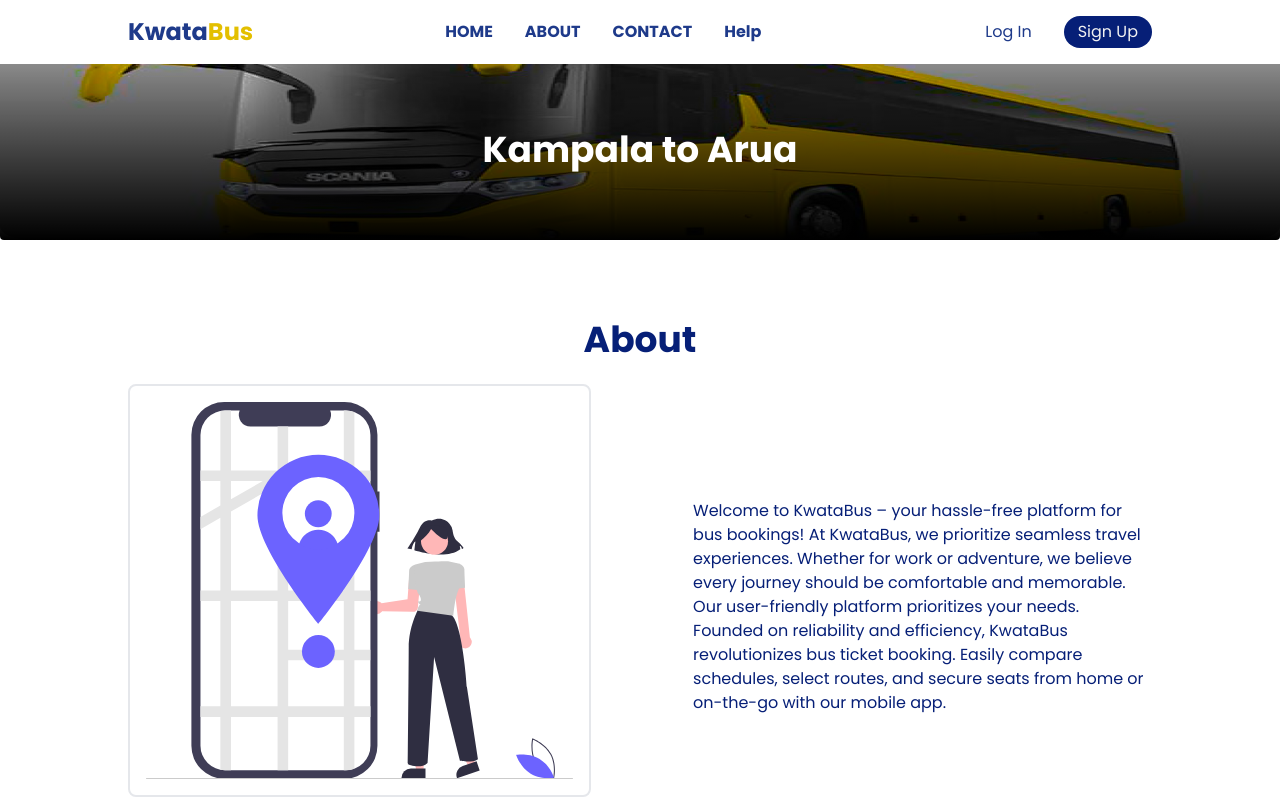
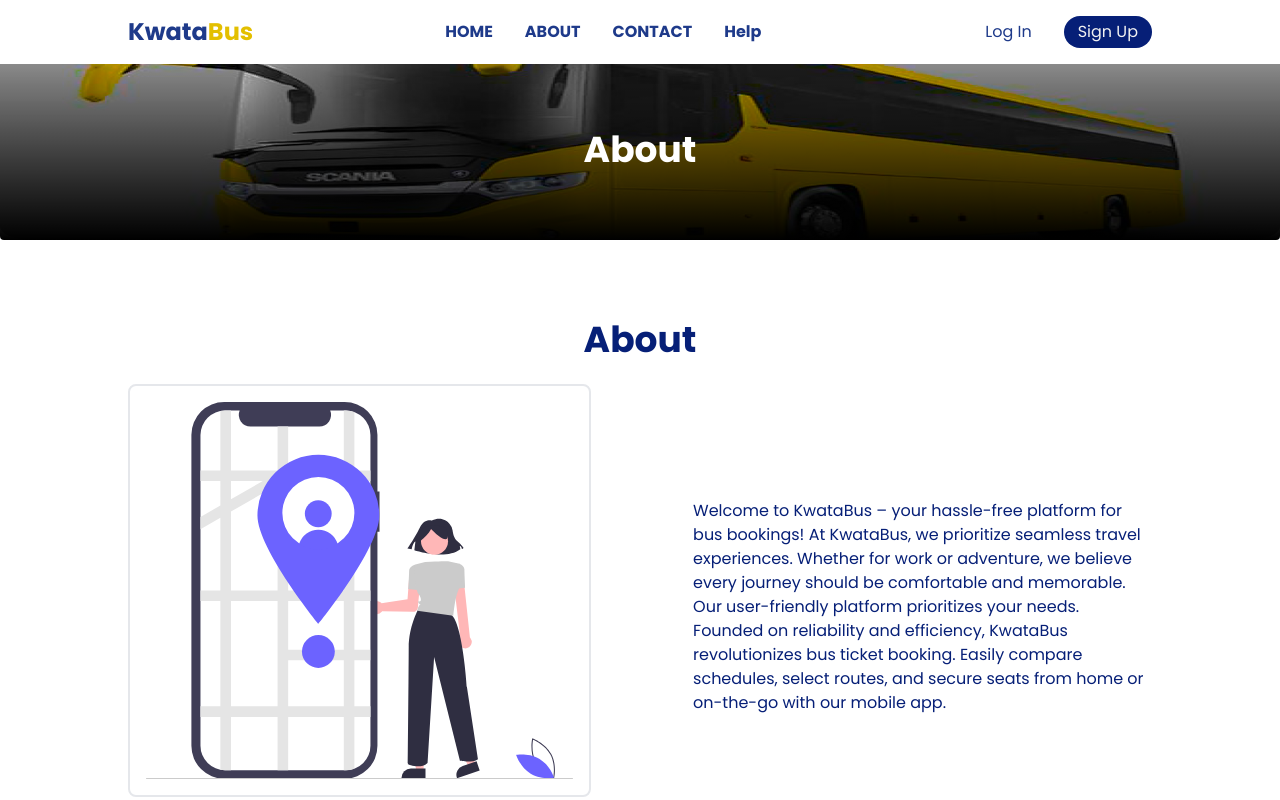
Before and after one commit to Patrickodida/KwataBus-App, a React (Vite) app: page /about in a window 1280 px wide. Shown: the top 800 px of the page. Built offline with nearby package versions, Linux system fonts and the light colour scheme.

Commit message:
Modify the banner text

```diff
--- a/src/components/Banner.jsx
+++ b/src/components/Banner.jsx
@@ -1,7 +1,7 @@
 import React from "react";
 import BusImage from '../images/Bus-Image.png'
 
-function Banner(){
+function Banner({title}){
     return (
         <div>
             <section className="banner-section relative bg-cover bg-center mt-10  ">
@@ -9,7 +9,7 @@ function Banner(){
                 <div className="banner-content ">
                     <img src={BusImage} alt="Bus Image" className="w-full h-[200px] " />
                     <div className="hero-text w-2/4 font-bold leading-tight text-2xl lg:text-4xl lg:text-left text-center">
-                        <h1 className="absolute top-[55%] left-1/2 transform -translate-x-1/2 -translate-y-[50%] z-10 text-white flex items-center">Kampala to Arua</h1>
+                        <h1 className="absolute top-[55%] left-1/2 transform -translate-x-1/2 -translate-y-[50%] z-10 text-white flex items-center">{title}</h1>
                     </div>
 
                 </div>
--- a/src/components/Navbar.jsx
+++ b/src/components/Navbar.jsx
@@ -71,6 +71,11 @@ function Navbar() {
             <ul className="flex items-center justify-center">
               {isLoggedIn ? (
                 <>
+                  <li>
+                <Link className="nav-links ml-8" to="/booking">
+                  Booking
+                </Link>
+              </li>
                   <li className="">
                     <span>
                       <i className="bx bx-user pr-2 font-bold"></i>
--- a/src/pages/AboutPage.jsx
+++ b/src/pages/AboutPage.jsx
@@ -8,7 +8,7 @@ function AboutPage() {
   return (
     <div>
         <Navbar />
-        <Banner />
+        <Banner title={"About"} />
         <About />
         <Footer />
     </div>
--- a/src/pages/Booking.jsx
+++ b/src/pages/Booking.jsx
@@ -52,7 +52,7 @@ function Booking() {
   return (
     <div>
       <Navbar />
-      <Banner />
+      <Banner title={"kampala To Arua"} />
       <div className="mt-2 mb-2 w-[80%] m-auto">
         <section className="BookingArea-section">
         <div className="">
```
